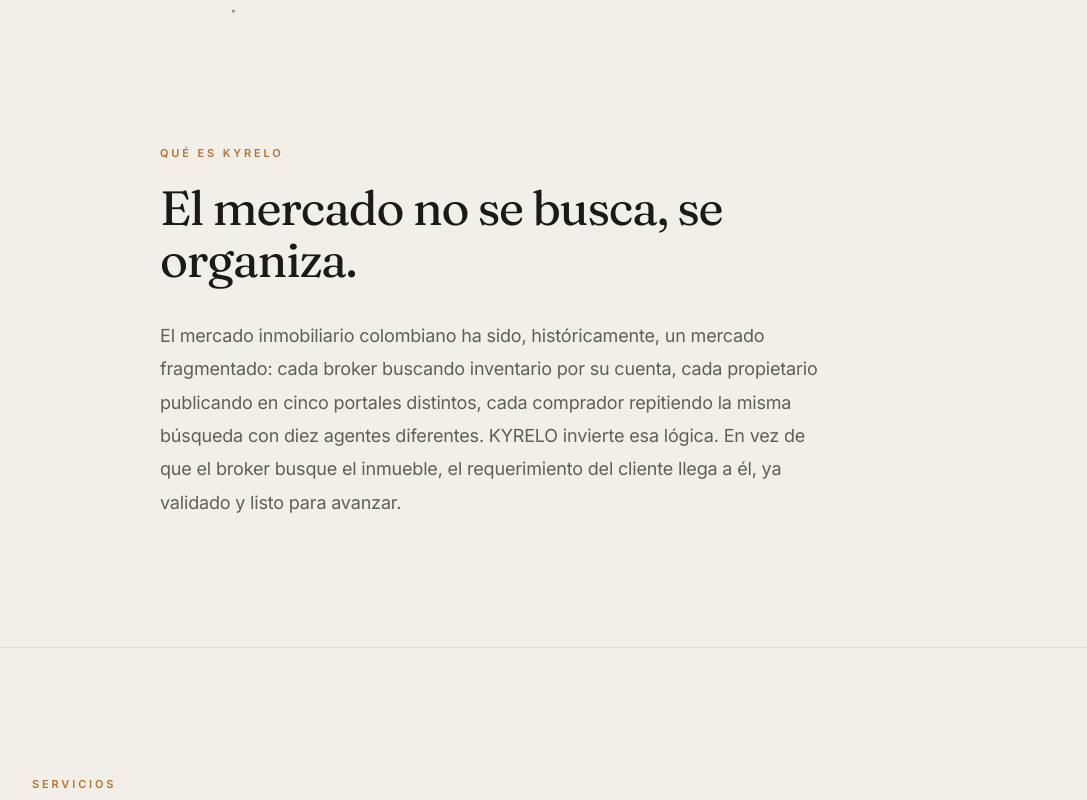
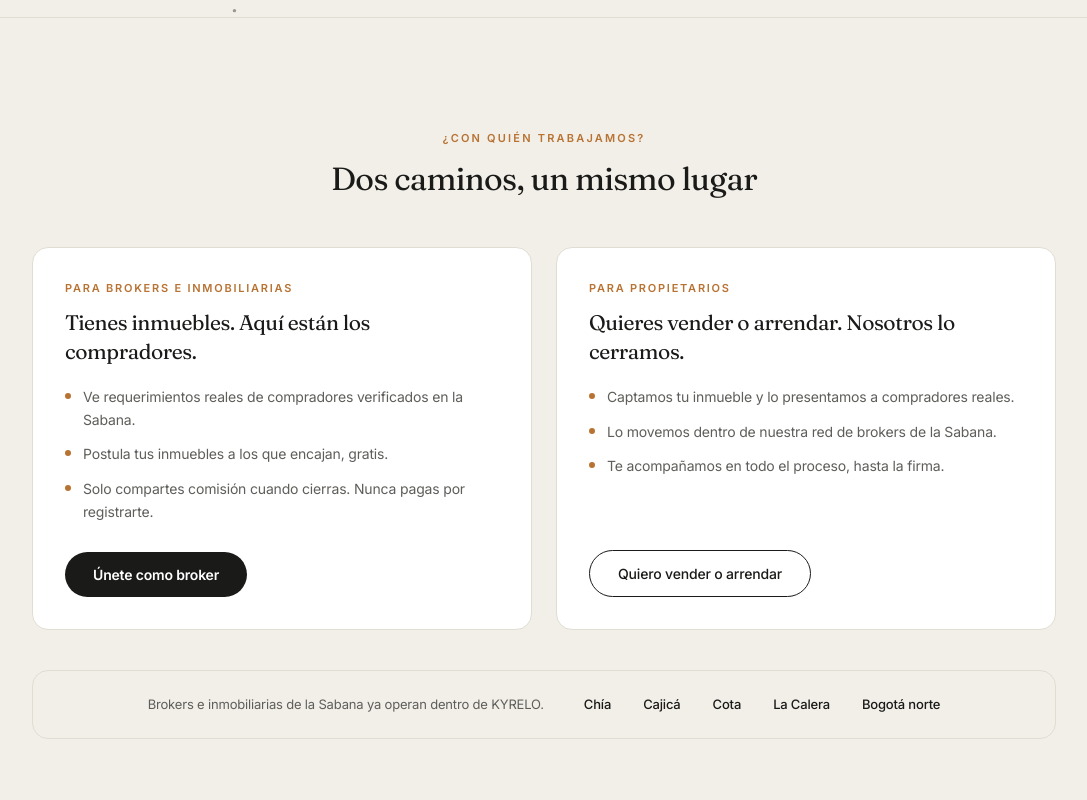
Before and after one commit to lausotoco/inmobiliaria-os, a Next.js app: page / in a window 1280 px wide. Shown: the part 780-1580 px from the top of the page, without its empty margins (96-1183 px from the left). Built offline with nearby package versions, Linux system fonts and the light colour scheme; no server answers.

Commit message:
Presupuesto del cliente, seccion dual landing, badge de nuevas y hero optimizado

```diff
--- a/app/broker/page.tsx
+++ b/app/broker/page.tsx
@@ -493,7 +493,10 @@ export default function PortalBroker() {
                         </div>
 
                         <div className="p-5">
-                          <p className="text-[16px] font-semibold leading-snug tracking-tight text-[#1A1A18]">
+                          <p className="text-[10px] font-medium uppercase tracking-[0.1em] text-[#A8A69E]">
+                            Presupuesto del cliente
+                          </p>
+                          <p className="mt-0.5 text-[16px] font-semibold leading-snug tracking-tight text-[#1A1A18]">
                             {rangoPresupuestoFull(t.presupuesto_min, t.presupuesto_max)}
                           </p>
                           <p className="mt-0.5 truncate text-[12px] text-[#5F5E5A]">
@@ -546,6 +549,9 @@ export default function PortalBroker() {
                       <IconoTipo tipo={detalle.tipo} />
                     </span>
                     <div className="flex-1 min-w-0">
+                      <p className="text-[10px] font-medium uppercase tracking-[0.1em] text-[#A8A69E]">
+                        Presupuesto del cliente
+                      </p>
                       <p className="text-[16px] font-medium text-[#1A1A18] tracking-tight leading-snug">
                         {rangoPresupuestoFull(detalle.presupuesto_min, detalle.presupuesto_max)}
                       </p>
--- a/components/landing/LandingKyrelo.tsx
+++ b/components/landing/LandingKyrelo.tsx
@@ -493,6 +493,106 @@ export default function LandingKyrelo({
         </div>
       </section>
 
+      {/* ════════ DOS CAMINOS: BROKERS / VENDEDORES ════════ */}
+      <section className="px-6 py-20 sm:px-10 sm:py-28" style={{ borderTop: `1px solid ${C.linea}` }}>
+        <div className="mx-auto max-w-5xl">
+          <Revelar className="text-center">
+            <p className="text-[11px] font-semibold uppercase tracking-[0.2em]" style={{ color: C.cobre }}>
+              ¿Con quién trabajamos?
+            </p>
+            <h2 className="mt-3 text-[26px] leading-tight sm:text-[32px]" style={{ fontFamily: "Fraunces, serif" }}>
+              Dos caminos, un mismo lugar
+            </h2>
+          </Revelar>
+
+          <div className="mt-12 grid gap-6 md:grid-cols-2">
+            {/* Brokers */}
+            <Revelar>
+              <div className="flex h-full flex-col rounded-2xl border bg-white p-8" style={{ borderColor: C.linea }}>
+                <p className="text-[11px] font-semibold uppercase tracking-[0.16em]" style={{ color: C.cobre }}>
+                  Para brokers e inmobiliarias
+                </p>
+                <h3 className="mt-3 text-[21px] leading-snug" style={{ fontFamily: "Fraunces, serif", color: C.grafito }}>
+                  Tienes inmuebles. Aquí están los compradores.
+                </h3>
+                <ul className="mt-5 space-y-3">
+                  {[
+                    "Ve requerimientos reales de compradores verificados en la Sabana.",
+                    "Postula tus inmuebles a los que encajan, gratis.",
+                    "Solo compartes comisión cuando cierras. Nunca pagas por registrarte.",
+                  ].map((t) => (
+                    <li key={t} className="flex items-start gap-3 text-[14px] leading-relaxed" style={{ color: C.piedra }}>
+                      <span className="mt-[7px] h-1.5 w-1.5 shrink-0 rounded-full" style={{ background: C.cobre }} />
+                      {t}
+                    </li>
+                  ))}
+                </ul>
+                <div className="mt-auto pt-7">
+                  <a
+                    href="/registro-broker"
+                    className="ky-btn inline-flex items-center justify-center rounded-full px-7 py-3 text-[14px] font-semibold text-white"
+                    style={{ background: C.grafito }}
+                  >
+                    Únete como broker
+                  </a>
+                </div>
+              </div>
+            </Revelar>
+
+            {/* Vendedores / propietarios */}
+            <Revelar delay={120}>
+              <div className="flex h-full flex-col rounded-2xl border bg-white p-8" style={{ borderColor: C.linea }}>
+                <p className="text-[11px] font-semibold uppercase tracking-[0.16em]" style={{ color: C.cobre }}>
+                  Para propietarios
+                </p>
+                <h3 className="mt-3 text-[21px] leading-snug" style={{ fontFamily: "Fraunces, serif", color: C.grafito }}>
+                  Quieres vender o arrendar. Nosotros lo cerramos.
+                </h3>
+                <ul className="mt-5 space-y-3">
+                  {[
+                    "Captamos tu inmueble y lo presentamos a compradores reales.",
+                    "Lo movemos dentro de nuestra red de brokers de la Sabana.",
+                    "Te acompañamos en todo el proceso, hasta la firma.",
+                  ].map((t) => (
+                    <li key={t} className="flex items-start gap-3 text-[14px] leading-relaxed" style={{ color: C.piedra }}>
+                      <span className="mt-[7px] h-1.5 w-1.5 shrink-0 rounded-full" style={{ background: C.cobre }} />
+                      {t}
+                    </li>
+                  ))}
+                </ul>
+                <div className="mt-auto pt-7">
+                  <a
+                    href={wa("Hola KYRELO, quiero vender o arrendar mi inmueble.")}
+                    target="_blank"
+                    rel="noopener noreferrer"
+                    className="ky-btn inline-flex items-center justify-center rounded-full border px-7 py-3 text-[14px] font-medium"
+                    style={{ borderColor: C.grafito, color: C.grafito }}
+                  >
+                    Quiero vender o arrendar
+                  </a>
+                </div>
+              </div>
+            </Revelar>
+          </div>
+
+          {/* Prueba social */}
+          <Revelar delay={80}>
+            <div className="mt-10 flex flex-wrap items-center justify-center gap-x-10 gap-y-4 rounded-2xl px-8 py-6 text-center" style={{ background: C.hueso, border: `1px solid ${C.linea}` }}>
+              <p className="text-[13px]" style={{ color: C.piedra }}>
+                Brokers e inmobiliarias de la Sabana ya operan dentro de KYRELO.
+              </p>
+              <div className="flex flex-wrap items-center justify-center gap-x-8 gap-y-2">
+                <span className="text-[13px] font-medium" style={{ color: C.grafito }}>Chía</span>
+                <span className="text-[13px] font-medium" style={{ color: C.grafito }}>Cajicá</span>
+                <span className="text-[13px] font-medium" style={{ color: C.grafito }}>Cota</span>
+                <span className="text-[13px] font-medium" style={{ color: C.grafito }}>La Calera</span>
+                <span className="text-[13px] font-medium" style={{ color: C.grafito }}>Bogotá norte</span>
+              </div>
+            </div>
+          </Revelar>
+        </div>
+      </section>
+
       {/* ════════ QUÉ ES KYRELO ════════ */}
       <section className="px-6 py-24 sm:px-10 sm:py-32">
         <div className="mx-auto max-w-3xl">
--- a/components/ui/Sidebar.tsx
+++ b/components/ui/Sidebar.tsx
@@ -31,6 +31,7 @@ export default function Sidebar({ email }: { email: string }) {
   const router = useRouter();
   const [abierto, setAbierto] = useState(false);
   const [rol, setRol] = useState<"agente" | "broker">("agente");
+  const [pendientes, setPendientes] = useState(0);
 
   useEffect(() => {
     const supabase = createClient();
@@ -44,6 +45,9 @@ export default function Sidebar({ email }: { email: string }) {
         .then(({ data }) => {
           if (data?.rol === "broker") setRol("broker");
         });
+      supabase.rpc("marketplace_resumen").then(({ data }) => {
+        if (data && typeof data.pendientes === "number") setPendientes(data.pendientes);
+      });
     });
   }, []);
 
@@ -71,7 +75,14 @@ export default function Sidebar({ email }: { email: string }) {
                 : "border-transparent font-medium text-[#5F5E5A] hover:text-[#1A1A18]"
             }`}
           >
-            {e.etiqueta}
+            <span className="flex items-center justify-between gap-2">
+              {e.etiqueta}
+              {e.href === "/postulaciones" && pendientes > 0 && (
+                <span className="inline-flex h-[18px] min-w-[18px] items-center justify-center rounded-full bg-[#B87333] px-1.5 text-[10px] font-semibold text-white">
+                  {pendientes}
+                </span>
+              )}
+            </span>
           </Link>
         );
       })}
```
